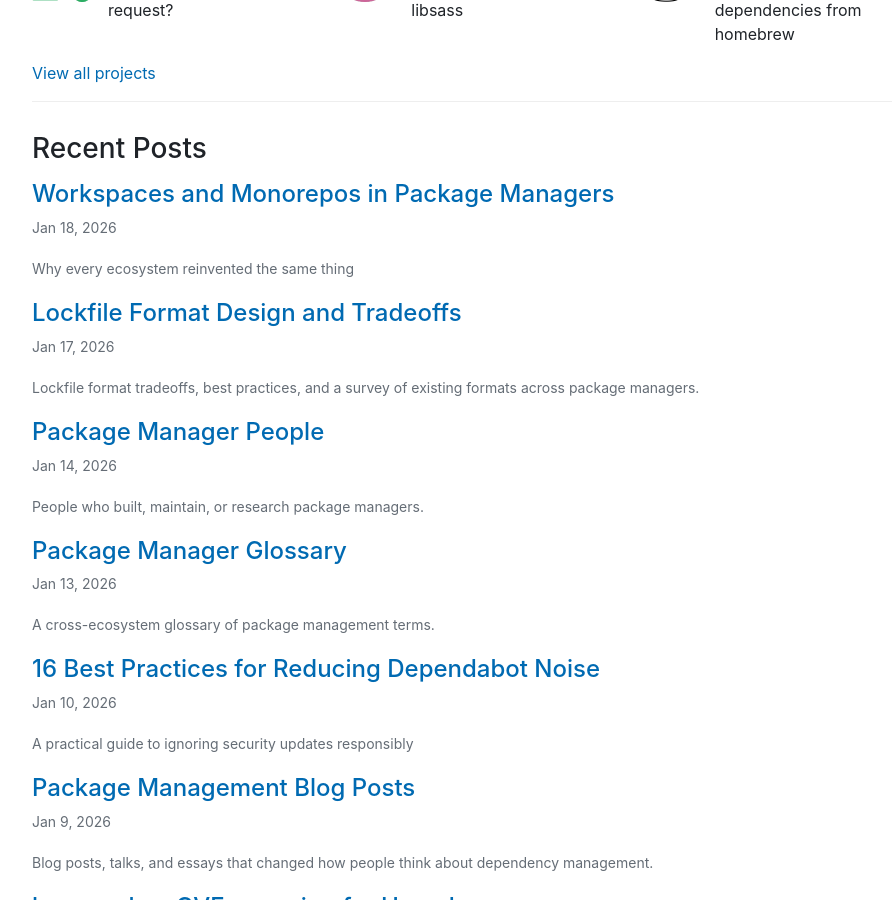
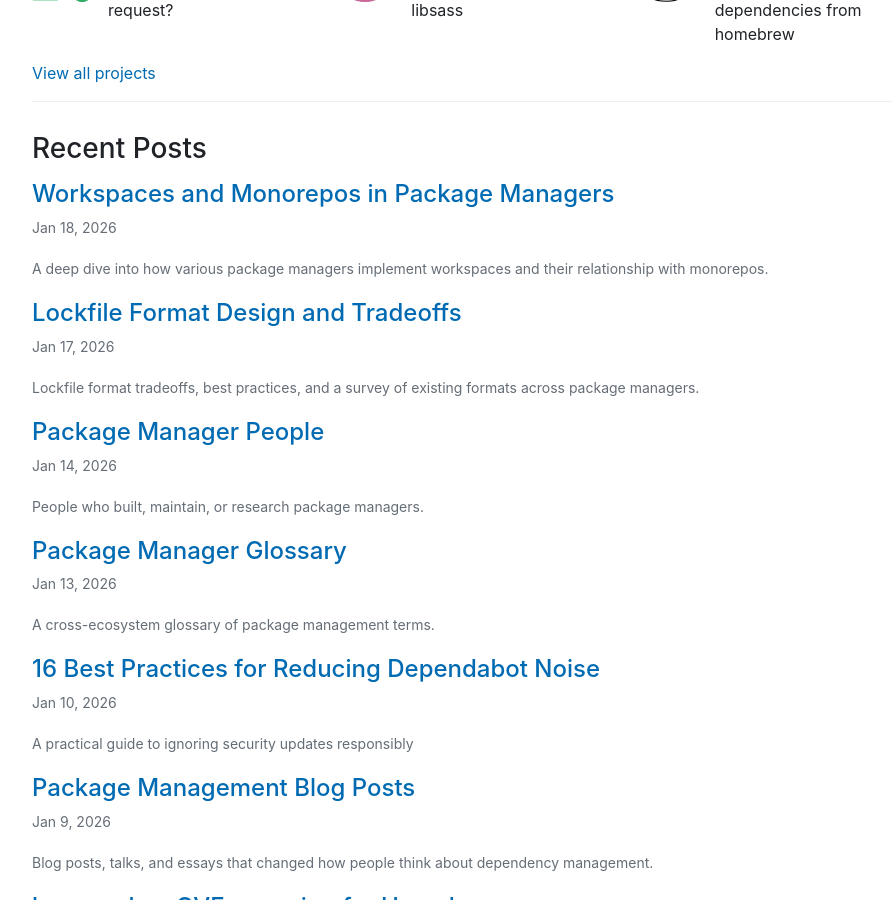
Before and after one commit to andrew/nesbitt.io, a Jekyll site: the page built from index.md, in a window 1280 px wide and 900 px high, scrolled down 622 px. Shown: the whole window, without its empty margins (168-1060 px from the left). Built offline with Jekyll 4.4.1, drawn with Linux system fonts in a browser that asks for light colours.

Commit message:
Update post description and remove draft status for workspaces and monorepos article

```diff
--- a/_data/stats.json
+++ b/_data/stats.json
@@ -1,5 +1,5 @@
 {
-  "generated_at": "2026-01-17T18:32:00Z",
+  "generated_at": "2026-01-17T18:32:45Z",
   "total_posts": 51,
   "total_words": 62787,
   "reading_minutes": 314,
--- a/_posts/2026-01-18-workspaces-and-monorepos-in-package-managers.md
+++ b/_posts/2026-01-18-workspaces-and-monorepos-in-package-managers.md
@@ -2,12 +2,11 @@
 layout: post
 title: "Workspaces and Monorepos in Package Managers"
 date: 2026-01-18 10:00 +0000
-description: "Why every ecosystem reinvented the same thing"
+description: "A deep dive into how various package managers implement workspaces and their relationship with monorepos."
 tags:
   - package-managers
   - monorepo
   - deep-dive
-draft: true
 ---
 
 I've never needed workspaces. Never used a monorepo either. I've also never worked in a massive team. The projects I work on are small enough that a single package per repo works fine, and when I need to coordinate changes across packages, publishing isn't that painful.
```
